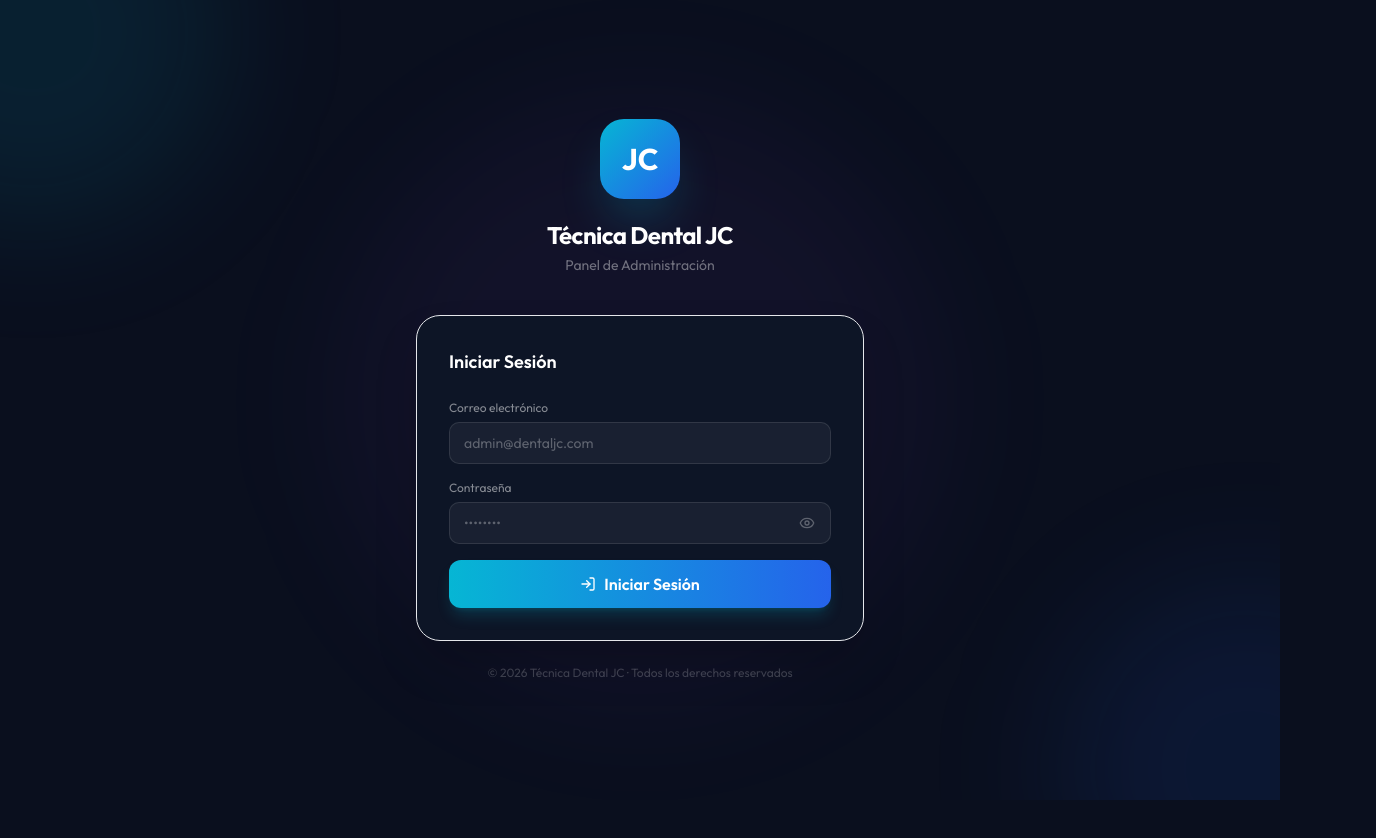
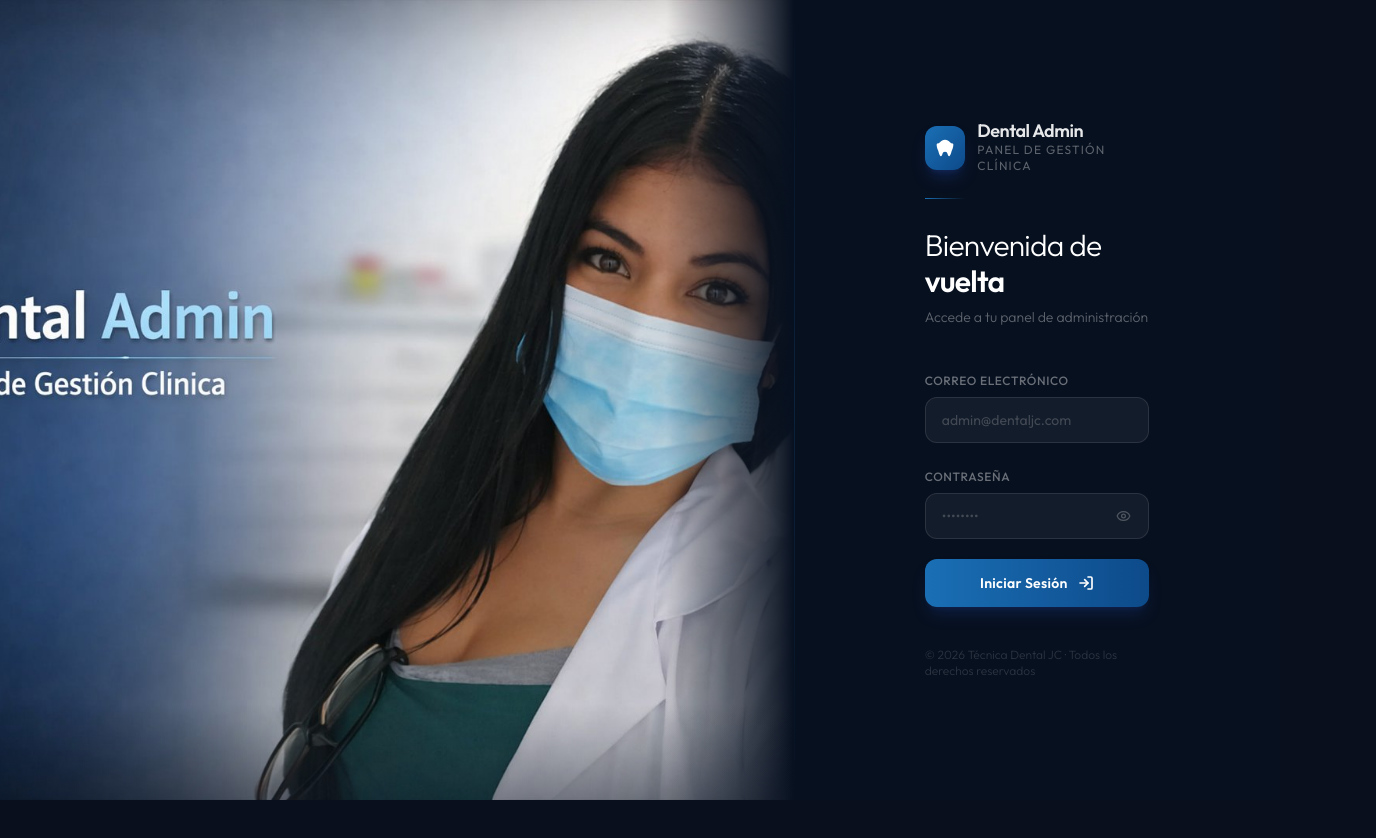
Before and after one commit to ManuelPlaza/dental-admin, a Next.js app: page /login in a window 1280 px wide. Shown: the top 838 px of the page, 1376 px wide, since content can reach past the window. Before the commit the page ends 800 px from the top, so only its background shows below. Built offline with nearby package versions, Linux system fonts and the light colour scheme; no server answers.

Commit message:
Se adiciona imagen de autenticación de Diana Carolina Marín

```diff
--- a/app/login/page.tsx
+++ b/app/login/page.tsx
@@ -2,10 +2,10 @@
 
 import { useEffect, useState, Suspense } from "react";
 import { useRouter, useSearchParams } from "next/navigation";
-import { Eye, EyeOff, LogIn } from "lucide-react";
+import { Eye, EyeOff } from "lucide-react";
 import { useAuth } from "@/lib/auth";
 
-// 1. Componente que contiene toda la lógica del formulario
+/* ─── Contenido del formulario ─────────────────────────────────────────────── */
 function LoginForm() {
   const router          = useRouter();
   const params          = useSearchParams();
@@ -15,72 +15,69 @@ function LoginForm() {
   const [showPass, setShowPass] = useState(false);
   const [loading, setLoading]   = useState(false);
   const [error, setError]       = useState("");
-  const [expiredMsg, setExpiredMsg] = useState("");
+  const [expired, setExpired]   = useState(false);
 
-  // Redirigir si ya está autenticado
-  useEffect(() => {
-    if (user) router.replace("/dashboard");
-  }, [user, router]);
-
-  // Mensaje de sesión expirada
-  useEffect(() => {
-    if (params?.get("expired") === "1") {
-      setExpiredMsg("Tu sesión ha expirado. Por favor inicia sesión nuevamente.");
-    }
-  }, [params]);
+  useEffect(() => { if (user) router.replace("/dashboard"); }, [user, router]);
+  useEffect(() => { if (params?.get("expired") === "1") setExpired(true); }, [params]);
 
   const handleSubmit = async (e: React.FormEvent) => {
     e.preventDefault();
     if (!form.email || !form.password) { setError("Completa todos los campos"); return; }
-    setLoading(true);
-    setError("");
+    setLoading(true); setError("");
     try {
       await login(form.email, form.password);
     } catch (err: any) {
       const msg = err?.message || "";
-      if (msg === "credentials") setError("Credenciales incorrectas. Verifica tu email y contraseña.");
-      else if (msg === "inactive") setError("Tu cuenta está inactiva. Contacta al administrador.");
+      if (msg === "credentials") setError("Correo o contraseña incorrectos.");
+      else if (msg === "inactive") setError("Cuenta inactiva. Contacta al administrador.");
       else setError("Error del servidor. Intenta nuevamente.");
-    } finally {
-      setLoading(false);
-    }
+    } finally { setLoading(false); }
   };
 
   return (
-    <div className="min-h-screen bg-[#0a0f1e] flex items-center justify-center p-4 relative overflow-hidden">
-      {/* Fondo decorativo */}
-      <div className="absolute inset-0 overflow-hidden pointer-events-none">
-        <div className="absolute -top-40 -left-40 w-96 h-96 bg-cyan-500/10 rounded-full blur-3xl" />
-        <div className="absolute -bottom-40 -right-40 w-96 h-96 bg-blue-600/10 rounded-full blur-3xl" />
-        <div className="absolute top-1/2 left-1/2 -translate-x-1/2 -translate-y-1/2 w-[600px] h-[600px] bg-purple-500/5 rounded-full blur-3xl" />
+    <div className="w-full h-full flex flex-col justify-center px-8 sm:px-12 lg:px-16 xl:px-20 py-12">
+
+      {/* Logo */}
+      <div className="mb-10">
+        <div className="flex items-center gap-3 mb-6">
+          <div className="w-11 h-11 rounded-xl bg-gradient-to-br from-[#1a6fb5] to-[#0d4a8a] flex items-center justify-center shadow-lg shadow-blue-900/40">
+            {/* Tooth SVG */}
+            <svg width="20" height="20" viewBox="0 0 24 24" fill="white">
+              <path d="M12 2C9.5 2 7.5 3.5 6 5c-1 1-2 1.5-3 1.5C2.5 6.5 2 7 2 8c0 2 .5 4 1.5 6.5C4.5 17 5.5 22 7 22c1 0 1.5-1.5 2-3 .5-1.5 1-2.5 3-2.5s2.5 1 3 2.5c.5 1.5 1 3 2 3 1.5 0 2.5-5 3.5-7.5C21.5 12 22 10 22 8c0-1-.5-1.5-1-1.5-1 0-2-.5-3-1.5C16.5 3.5 14.5 2 12 2z"/>
+            </svg>
+          </div>
+          <div>
+            <p className="text-white/90 text-lg font-semibold tracking-tight leading-none">Dental Admin</p>
+            <p className="text-white/35 text-xs tracking-widest uppercase mt-0.5">Panel de Gestión Clínica</p>
+          </div>
         </div>
 
-      <div className="w-full max-w-md relative z-10">
-        {/* Logo */}
-        <div className="flex flex-col items-center mb-10">
-          <div className="w-20 h-20 rounded-3xl bg-gradient-to-br from-cyan-500 to-blue-600 flex items-center justify-center font-bold text-white text-3xl shadow-2xl shadow-cyan-500/30 mb-5">
-            JC
-          </div>
-          <h1 className="text-white text-2xl font-bold tracking-tight">Técnica Dental JC</h1>
-          <p className="text-white/40 text-sm mt-1">Panel de Administración</p>
+        <div className="w-10 h-px bg-gradient-to-r from-[#1a6fb5] to-transparent mb-7" />
+
+        <h1 className="text-white text-2xl sm:text-3xl font-light tracking-tight leading-snug">
+          Bienvenida de<br />
+          <span className="font-semibold text-white">vuelta</span>
+        </h1>
+        <p className="text-white/35 text-sm mt-2 font-light">Accede a tu panel de administración</p>
       </div>
 
-        {/* Banner sesión expirada */}
-        {expiredMsg && (
-          <div className="mb-5 flex items-start gap-3 px-4 py-3 bg-amber-500/10 border border-amber-500/20 rounded-2xl text-amber-300 text-sm">
-            <span className="text-base shrink-0">⏱️</span>
-            {expiredMsg}
+      {/* Banner expirado */}
+      {expired && (
+        <div className="mb-5 flex items-start gap-3 px-4 py-3 rounded-xl text-sm border"
+          style={{ background: "rgba(245,158,11,0.08)", borderColor: "rgba(245,158,11,0.2)", color: "#fbbf24" }}>
+          <span className="shrink-0 text-base">⏱</span>
+          Tu sesión expiró. Por favor inicia sesión nuevamente.
         </div>
       )}
 
-        {/* Card login */}
-        <div className="bg-[#0d1526] border border-white/8 rounded-3xl p-8 shadow-2xl">
-          <h2 className="text-white font-semibold text-lg mb-6">Iniciar Sesión</h2>
+      {/* Formulario */}
+      <form onSubmit={handleSubmit} className="space-y-5">
 
-          <form onSubmit={handleSubmit} className="space-y-4">
         {/* Email */}
-            <div>
-              <label className="text-white/50 text-xs mb-1.5 block">Correo electrónico</label>
+        <div className="space-y-1.5">
+          <label className="text-white/40 text-xs tracking-wider uppercase font-medium">
+            Correo electrónico
+          </label>
           <input
             type="email"
             value={form.email}
@@ -88,13 +85,17 @@ function LoginForm() {
             placeholder="admin@dentaljc.com"
             autoComplete="email"
             disabled={loading}
-                className="form-input text-sm"
+            className="w-full bg-white/5 border border-white/10 rounded-xl px-4 py-3 text-sm text-white placeholder-white/20
+              focus:outline-none focus:border-[#1a6fb5]/60 focus:bg-white/8 transition-all duration-200
+              disabled:opacity-50"
           />
         </div>
 
         {/* Contraseña */}
-            <div>
-              <label className="text-white/50 text-xs mb-1.5 block">Contraseña</label>
+        <div className="space-y-1.5">
+          <label className="text-white/40 text-xs tracking-wider uppercase font-medium">
+            Contraseña
+          </label>
           <div className="relative">
             <input
               type={showPass ? "text" : "password"}
@@ -103,63 +104,127 @@ function LoginForm() {
               placeholder="••••••••"
               autoComplete="current-password"
               disabled={loading}
-                  className="form-input text-sm pr-11"
+              className="w-full bg-white/5 border border-white/10 rounded-xl px-4 py-3 pr-11 text-sm text-white placeholder-white/20
+                focus:outline-none focus:border-[#1a6fb5]/60 focus:bg-white/8 transition-all duration-200
+                disabled:opacity-50"
             />
             <button
               type="button"
               onClick={() => setShowPass(!showPass)}
               tabIndex={-1}
-                  className="absolute right-3 top-1/2 -translate-y-1/2 text-white/30 hover:text-white/60 transition-colors p-1"
+              className="absolute right-3.5 top-1/2 -translate-y-1/2 text-white/25 hover:text-white/50 transition-colors p-1"
             >
-                  {showPass ? <EyeOff size={16} /> : <Eye size={16} />}
+              {showPass
+                ? <EyeOff size={15} />
+                : <Eye size={15} />}
             </button>
           </div>
         </div>
 
-            {/* Error inline */}
+        {/* Error */}
         {error && (
-              <div className="flex items-center gap-2 px-4 py-3 bg-red-500/10 border border-red-500/20 rounded-xl text-red-300 text-sm">
-                <span>❌</span> {error}
+          <div className="flex items-center gap-2.5 px-4 py-3 rounded-xl text-sm border"
+            style={{ background: "rgba(239,68,68,0.08)", borderColor: "rgba(239,68,68,0.2)", color: "#fca5a5" }}>
+            <span className="shrink-0">✕</span> {error}
           </div>
         )}
 
-            {/* Botón submit */}
+        {/* Submit */}
         <button
           type="submit"
           disabled={loading}
-              className="w-full flex items-center justify-center gap-2 bg-gradient-to-r from-cyan-500 to-blue-600
-                hover:from-cyan-400 hover:to-blue-500 text-white font-semibold py-3 px-6 rounded-xl
-                transition-all duration-200 mt-2 disabled:opacity-60 disabled:cursor-not-allowed
-                shadow-lg shadow-cyan-500/20 active:scale-[0.98]"
+          className="w-full relative overflow-hidden flex items-center justify-center gap-2.5
+            bg-gradient-to-r from-[#1a6fb5] to-[#0d4a8a]
+            hover:from-[#2280cc] hover:to-[#1058a0]
+            text-white font-semibold text-sm py-3.5 px-6 rounded-xl
+            transition-all duration-300 mt-1
+            disabled:opacity-60 disabled:cursor-not-allowed
+            shadow-lg shadow-blue-900/30
+            active:scale-[0.98]"
+          style={{ letterSpacing: "0.02em" }}
         >
+          {/* Shimmer effect */}
+          <span className="absolute inset-0 bg-gradient-to-r from-transparent via-white/10 to-transparent -translate-x-full hover:translate-x-full transition-transform duration-700 pointer-events-none" />
+
           {loading ? (
             <>
               <div className="w-4 h-4 border-2 border-white/30 border-t-white rounded-full animate-spin" />
-                  Iniciando sesión...
+              Autenticando...
             </>
           ) : (
             <>
-                  <LogIn size={16} />
               Iniciar Sesión
+              <svg width="16" height="16" viewBox="0 0 24 24" fill="none" stroke="currentColor" strokeWidth="2.5" strokeLinecap="round" strokeLinejoin="round">
+                <path d="M15 3h4a2 2 0 0 1 2 2v14a2 2 0 0 1-2 2h-4"/><polyline points="10 17 15 12 10 7"/><line x1="15" y1="12" x2="3" y2="12"/>
+              </svg>
             </>
           )}
         </button>
       </form>
+
+      {/* Footer */}
+      <p className="text-white/15 text-xs mt-10 font-light">
+        © {new Date().getFullYear()} Técnica Dental JC · Todos los derechos reservados
+      </p>
+    </div>
+  );
+}
+
+/* ─── Page principal ────────────────────────────────────────────────────────── */
+export default function LoginPage() {
+  return (
+    <div className="min-h-screen w-full flex bg-[#07101f]">
+
+      {/* ── LADO IZQUIERDO: imagen de portada ── */}
+      <div className="hidden lg:block lg:w-[58%] xl:w-[62%] relative overflow-hidden">
+        {/* Imagen tal cual */}
+        {/* eslint-disable-next-line @next/next/no-img-element */}
+        <img
+          src="/cover-login.png"
+          alt="Dental Admin"
+          className="absolute inset-0 w-full h-full object-cover object-center"
+          draggable={false}
+        />
+
+        {/* Gradiente sutil en el borde derecho para transición suave con el panel */}
+        <div className="absolute inset-y-0 right-0 w-32 bg-gradient-to-l from-[#07101f] to-transparent" />
+
+        {/* Gradiente sutil en el borde inferior */}
+        <div className="absolute bottom-0 left-0 right-0 h-24 bg-gradient-to-t from-[#07101f]/40 to-transparent" />
       </div>
 
-        <p className="text-center text-white/20 text-xs mt-6">
-          © {new Date().getFullYear()} Técnica Dental JC · Todos los derechos reservados
-        </p>
+      {/* ── LADO DERECHO: panel de login ── */}
+      <div className="w-full lg:w-[42%] xl:w-[38%] flex flex-col relative">
+
+        {/* Fondo con textura sutil */}
+        <div className="absolute inset-0 bg-[#07101f]">
+          {/* Glow azul tenue */}
+          <div className="absolute top-0 right-0 w-72 h-72 bg-[#1a6fb5]/8 rounded-full blur-3xl -translate-y-1/3 translate-x-1/3" />
+          <div className="absolute bottom-0 left-0 w-64 h-64 bg-[#1a6fb5]/6 rounded-full blur-3xl translate-y-1/3 -translate-x-1/4" />
+          {/* Línea decorativa izquierda */}
+          <div className="hidden lg:block absolute left-0 top-0 bottom-0 w-px bg-gradient-to-b from-transparent via-[#1a6fb5]/20 to-transparent" />
+        </div>
+
+        {/* Contenido del formulario */}
+        <div className="relative z-10 flex-1 flex flex-col justify-center max-w-sm mx-auto w-full">
+          <Suspense fallback={null}>
+            <LoginForm />
+          </Suspense>
+        </div>
+
+        {/* Imagen de fondo en mobile (cuando la columna izquierda no se ve) */}
+        <div className="lg:hidden absolute inset-0 -z-10 overflow-hidden">
+          {/* eslint-disable-next-line @next/next/no-img-element */}
+          <img
+            src="/cover-login.png"
+            alt=""
+            className="absolute inset-0 w-full h-full object-cover object-top opacity-15"
+            draggable={false}
+            aria-hidden
+          />
+          <div className="absolute inset-0 bg-gradient-to-b from-[#07101f]/70 via-[#07101f]/90 to-[#07101f]" />
+        </div>
       </div>
     </div>
   );
 }
-
-// 2. Exportación principal envuelta en Suspense para cumplir con Next.js 14
-export default function LoginPage() {
-  return (
-    <Suspense fallback={<div className="min-h-screen bg-[#0a0f1e] flex items-center justify-center text-white/30">Cargando...</div>}>
-      <LoginForm />
-    </Suspense>
-  );
-}
```
Also changed, not shown: public/cover-login.png (added). Lines whose indentation alone changed are shown as unchanged.
